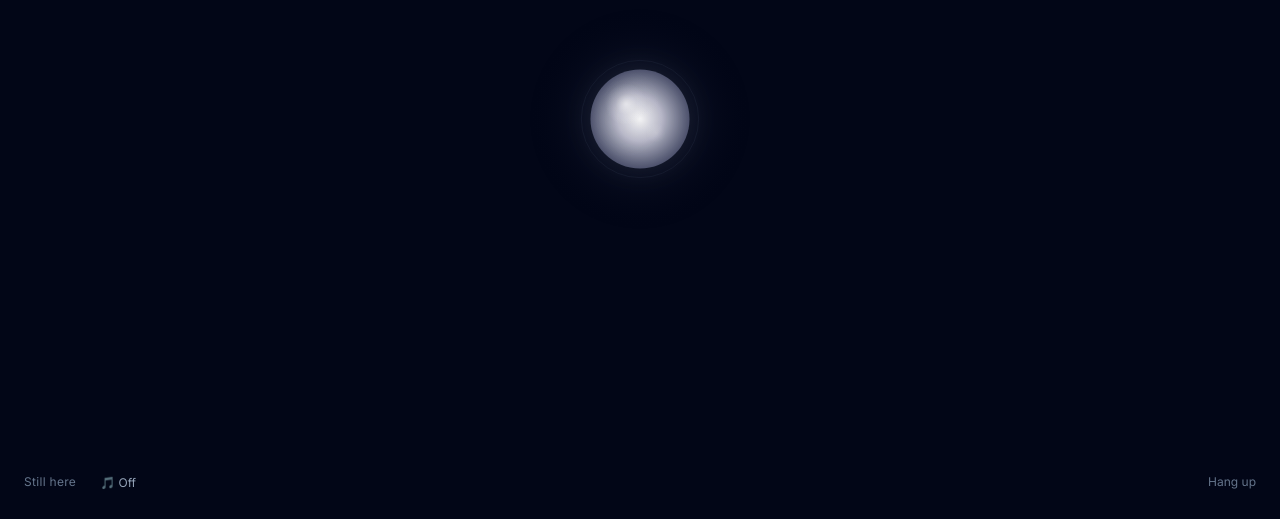
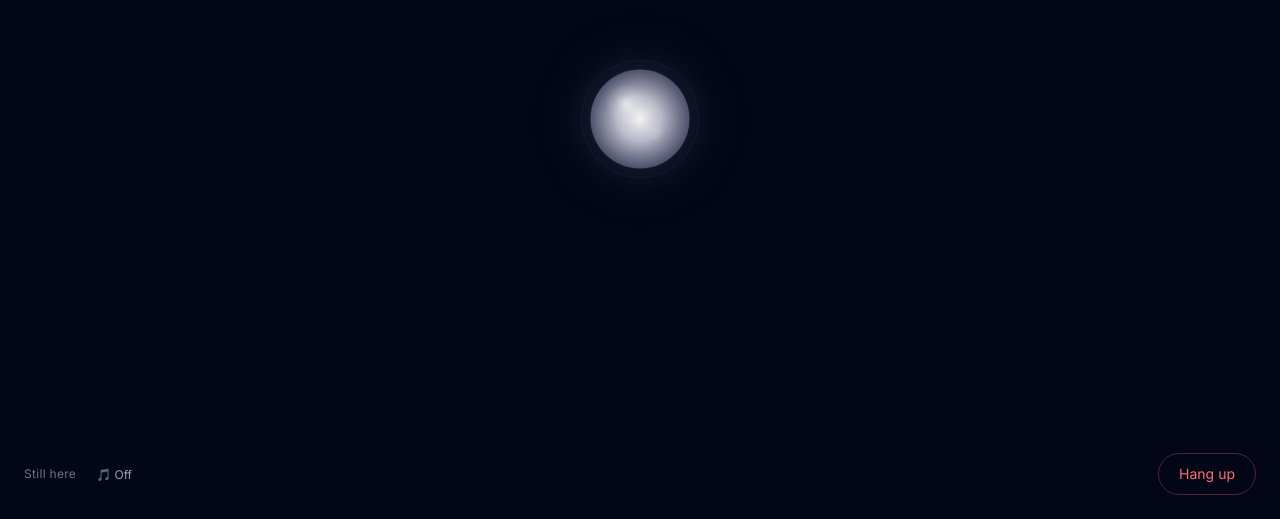
Before and after one commit to dkennedy1984/still-here, a Next.js app in the folder apps/web/: page /call in a window 1280 px wide. Shown: the part 281-800 px from the top of the page. Built offline with nearby package versions, Linux system fonts and the light colour scheme.

Commit message:
fix: always-visible Hang up button in call footer

```diff
--- a/apps/web/src/app/call/page.tsx
+++ b/apps/web/src/app/call/page.tsx
@@ -45,11 +45,8 @@ function CallPageInner() {
       wasConnected.current = true;
       console.log("[call/page] status=connected, wasConnected set to true");
     }
-    if (state.status === "ended") {
-      console.log("[call/page] status=ended, wasConnected:", wasConnected.current);
-      if (wasConnected.current) {
-        router.push("/post-call");
-      }
+    if (state.status === "ended" && wasConnected.current) {
+      router.push("/post-call");
     }
   }, [state.status, router]);
 
@@ -67,14 +64,15 @@ function CallPageInner() {
 
   return (
     <main
-      className="relative flex h-[100dvh] overflow-hidden flex-col items-center justify-center bg-slate-950"
+      className="relative flex flex-col items-center justify-center h-[100dvh] bg-slate-950 overflow-hidden"
       onClick={toggleOverlay}
     >
-      {/* Presence orb */}
+      {/* Orb - centred */}
       <div className="flex items-center justify-center">
         <PresenceOrb state={orbState} size="lg" />
       </div>
 
+      {/* Tap overlay - presence style buttons - only shows on tap */}
       {showOverlay && (
         <div className="absolute inset-x-0 top-1/2 -translate-y-1/2 flex justify-center gap-3 px-6 z-30"
              onClick={e => e.stopPropagation()}>
@@ -93,7 +91,6 @@ function CallPageInner() {
         </div>
       )}
 
-
       {/* Status indicator */}
       {state.status === "connecting" && (
         <p className="absolute bottom-8 text-slate-500 text-sm">Connecting...</p>
@@ -104,16 +101,16 @@ function CallPageInner() {
         </p>
       )}
 
-      {/* Always-visible footer: branding + ambient noise + hang up */}
-      <div className="fixed bottom-0 left-0 right-0 pb-safe px-6 pb-6 flex justify-between items-center z-40"
+      {/* ALWAYS VISIBLE footer - hang up + ambient + status */}
+      <div className="fixed bottom-0 left-0 right-0 flex justify-between items-center px-6 pb-6 pt-3 z-50"
            onClick={e => e.stopPropagation()}>
-        <div className="flex items-center gap-4">
+        <div className="flex items-center gap-3">
           <span className="text-xs text-slate-500 tracking-wide">Still here</span>
           <AmbientNoise disabled={state.status === 'ended'} externalSound={ambientSound} />
         </div>
         <button
           onClick={handleHangup}
-          className="text-xs text-slate-500 hover:text-slate-300 transition-colors"
+          className="px-5 py-2.5 rounded-full border border-red-400/30 text-red-400 text-sm hover:bg-red-400/10 active:scale-95 transition-all duration-150"
         >
           Hang up
         </button>
```
